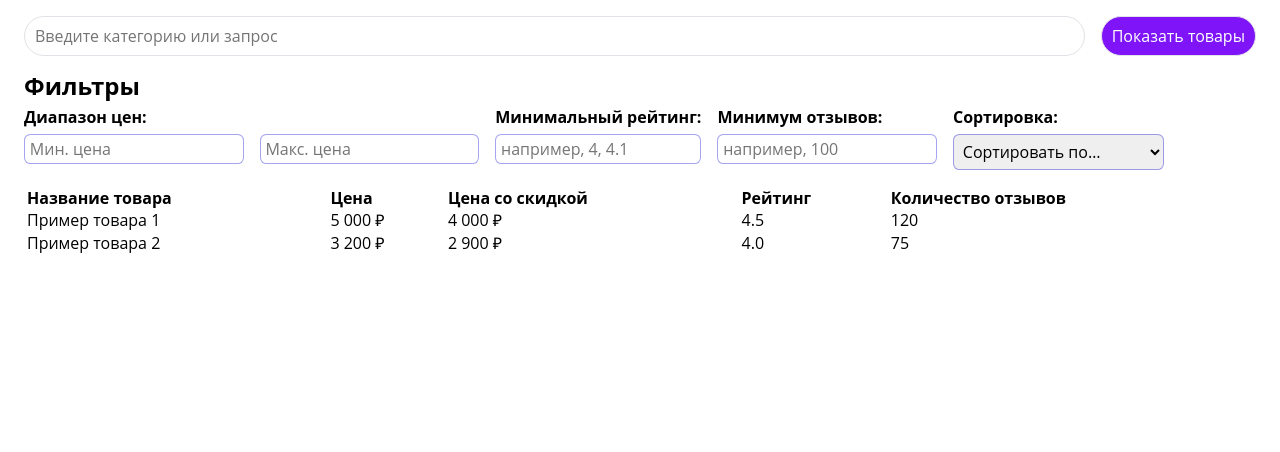
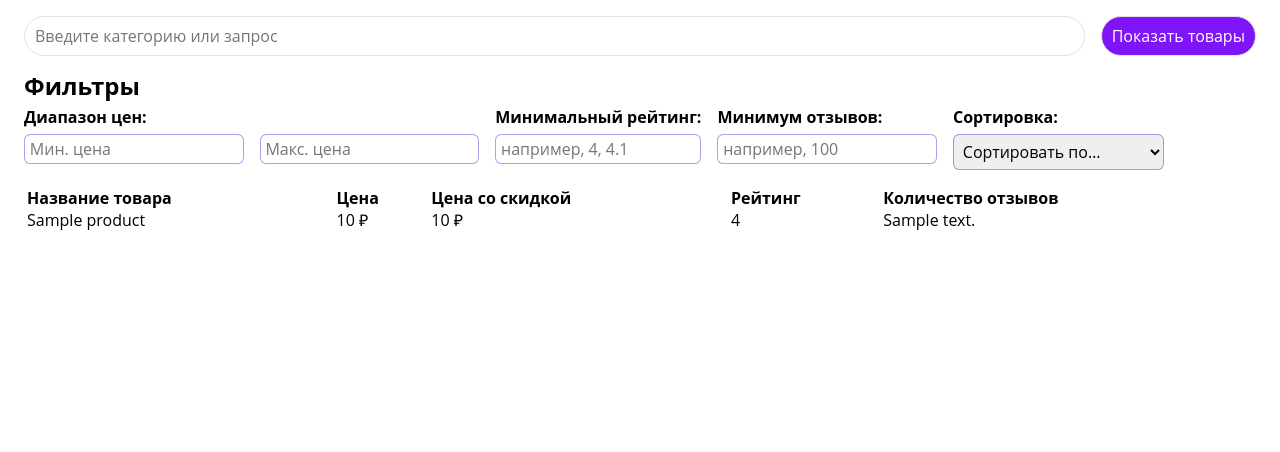
Before and after one commit to webAmoeba/wildberries-parser, a Django app: template w_parser/templates/index.html in a window 1280 px wide. Shown: the top 452 px of the page. Run offline with Django 5.2, Linux system fonts and the light colour scheme; the template is opened without the code that fills it: most values are stand-ins (such as "Sample title", 1, 10 or a date in 2020).

Commit message:
feat: dynamically render products in the index template and update view logic

```diff
--- a/w_parser/templates/index.html
+++ b/w_parser/templates/index.html
@@ -91,20 +91,19 @@
                         </tr>
                     </thead>
                     <tbody>
-                        <tr>
-                            <td>Пример товара 1</td>
-                            <td>5 000 ₽</td>
-                            <td>4 000 ₽</td>
-                            <td>4.5</td>
-                            <td>120</td>
-                        </tr>
-                        <tr>
-                            <td>Пример товара 2</td>
-                            <td>3 200 ₽</td>
-                            <td>2 900 ₽</td>
-                            <td>4.0</td>
-                            <td>75</td>
-                        </tr>
+                        {% for p in products %}
+                            <tr>
+                                <td>{{ p.name }}</td>
+                                <td>{{ p.price }} ₽</td>
+                                <td>{{ p.discount_price }} ₽</td>
+                                <td>{{ p.rating }}</td>
+                                <td>{{ p.reviews }}</td>
+                            </tr>
+                        {% empty %}
+                            <tr>
+                                <td colspan="5">Нет товаров для отображения</td>
+                            </tr>
+                        {% endfor %}
                     </tbody>
                 </table>
             </div>
--- a/w_parser/urls.py
+++ b/w_parser/urls.py
@@ -14,13 +14,14 @@ Including another URLconf
     1. Import the include() function: from django.urls import include, path
     2. Add a URL to urlpatterns:  path('blog/', include('blog.urls'))
 """
+
 from django.contrib import admin
 from django.urls import path
 
 from w_parser import views
 
 urlpatterns = [
-    path('admin/', admin.site.urls),
+    path("admin/", admin.site.urls),
     path("", views.index, name="index"),
 ]
 
```
Also changed, not shown: w_parser/views.py (+20 -4 lines).
